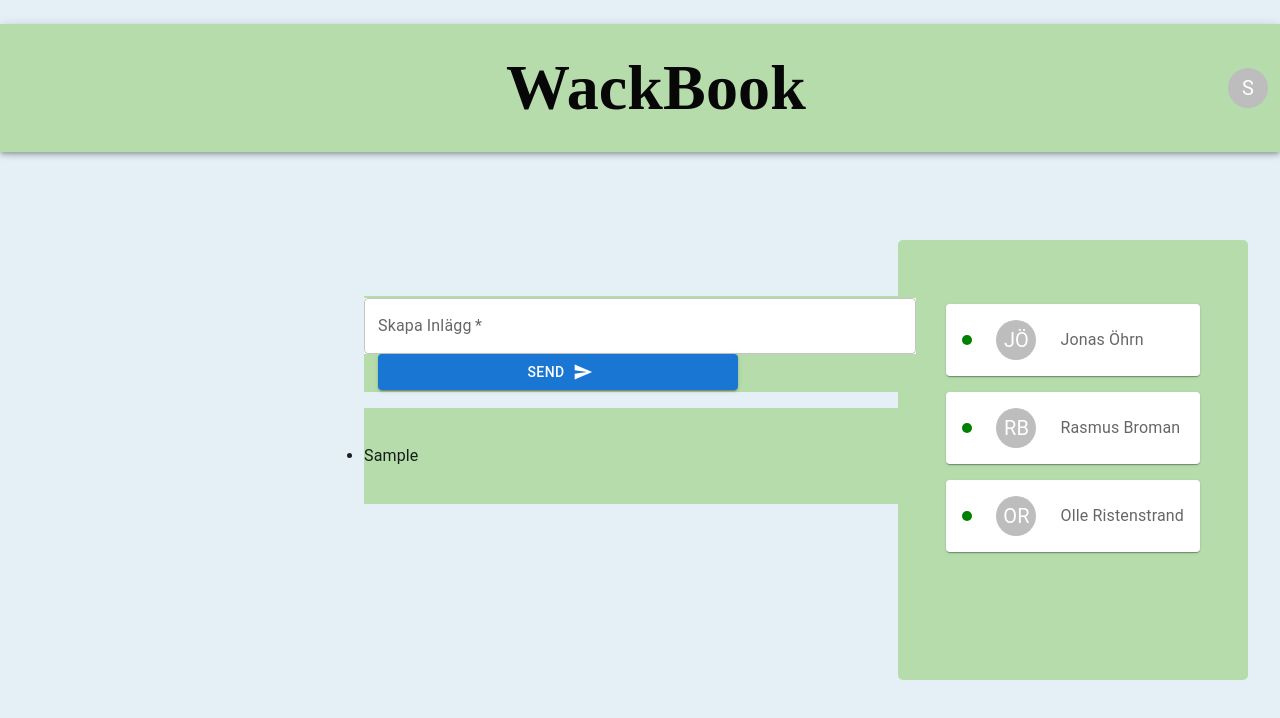
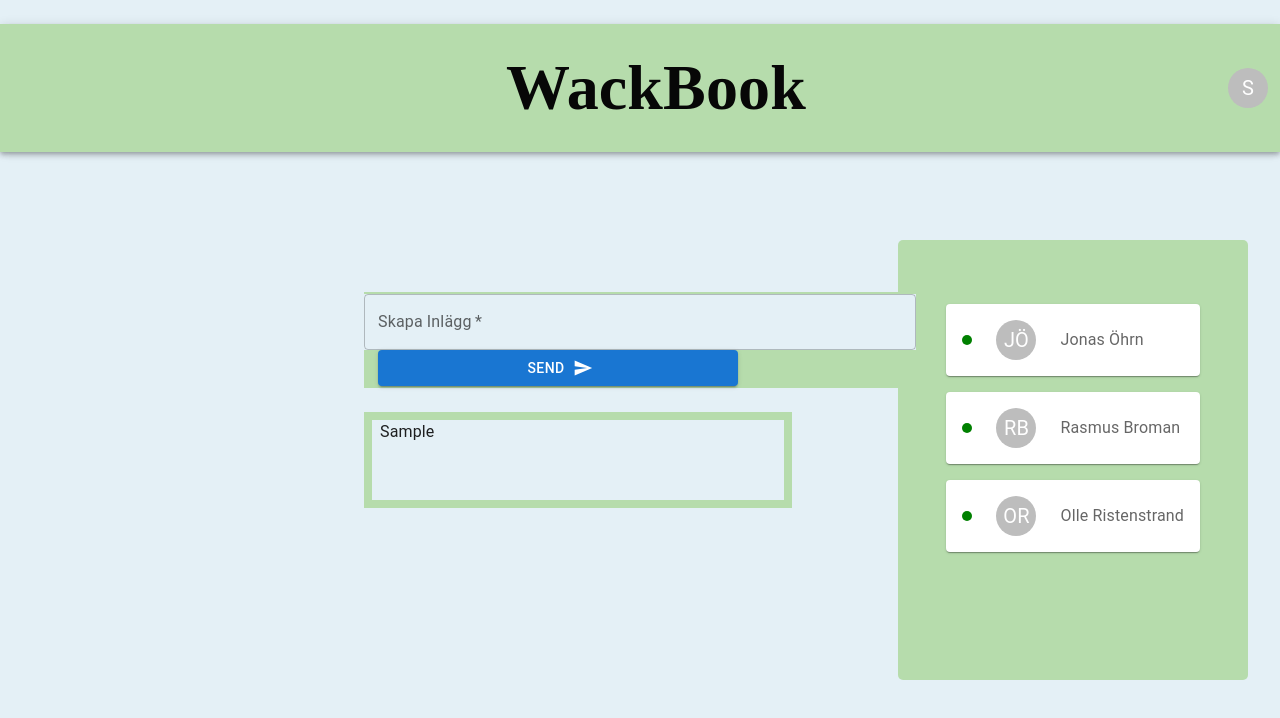
Before and after one commit to olelwow/wack-book, a React (Create React App) app: page /MainPage in a window 1280 px wide. Both pictures are taken after typing "Sample" into the empty fields and a click on the button "SEND". Shown: the top 718 px of the page. Built offline with nearby package versions, Linux system fonts and the light colour scheme.

Commit message:
meddelenaden

```diff
--- a/src/App.js
+++ b/src/App.js
@@ -1,5 +1,4 @@
 import "./App.css";
-
 import { Routes1 } from "./Routes";
 import { useState } from "react";
 
--- a/src/Components/CreatePosts.js
+++ b/src/Components/CreatePosts.js
@@ -9,7 +9,7 @@ import Stack from '@mui/material/Stack';
 import { ChangeEvent, useState } from "react";
 import NewPost from "./Post";
 
-const CreateNewPost = () => {
+const CreateNewPost = ({setLoggedInUser, loggedInUser}) => {
 
   const [text, setText] = useState("");
   const [createdElement, setCreatedElement] = useState([]);
@@ -49,8 +49,9 @@ const CreateNewPost = () => {
             onChange={(e) => setText(e.target.value)}
             maxRows={4}
             sx={{
-                background: "white",
+                background: "#e4f0f6",
                 display: 'flex',
+
 
             }}
             />
@@ -66,23 +67,48 @@ const CreateNewPost = () => {
 
         </Box>
         <Box sx={{
-            bgcolor: "#B6DCAC",
+            // bgcolor: "#B6DCAC",
             left: "1em",
             display: 'flex',
             flexDirection: 'row',
             alignItems: 'center',
-            minHeight: '12vh',
             marginTop: '1em',
+            WebkitFlexGrow: '1',
         }}>
 
 
-        <ul>
+        <ul
+        sx={{
+          display: 'flex',
+          padding: 0,
+        }}
+        >
         {createdElement && createdElement.map((item, i) => (
+  <Box  sx={{
+    bgcolor: "#B6DCAC",
+    display: 'flex',
+    alignItems: 'space-between',
+    padding: "0.5em",
+    marginTop: "0.5em",
+    minHeight: "12vh",
 
-    <li key={i}>{item}</li>
 
+  }}>
+    <h4>{loggedInUser}</h4>
+  <Box  sx={{
+       bgcolor: "#e4f0f6",
+       width: "51.5vh",
+       minHeight: "6vh",
+       listStyleType: "none",
+       wordBreak: 'break-word',
+       paddingLeft: "0.5em",
+
+     }}>
+    <li
+    key={i}>{item}</li>
+    </Box>
+    </Box>
 ))}
-
 
     </ul>
     </Box>
@@ -92,3 +118,8 @@ const CreateNewPost = () => {
 };
 
 export default CreateNewPost;
+
+
+// sx={{
+//   bgcolor: "#B6DCAC",
+// }}
--- a/src/Components/Pages/MainPage.js
+++ b/src/Components/Pages/MainPage.js
@@ -4,12 +4,12 @@ import CreateNewPost from "../CreatePosts";
 
 
 
-export const MainPage = () => {
+export const MainPage = ({setLoggedInUser, loggedInUser}) => {
   return (
     <>
       <HeaderAfterLogin />
       <FriendsStack />
-      <CreateNewPost />
+      <CreateNewPost setLoggedInUser={setLoggedInUser} loggedInUser={loggedInUser} />
     </>
   );
 };
--- a/src/Components/Post.js
+++ b/src/Components/Post.js
@@ -18,11 +18,10 @@ const NewPost = (key) =>{
             Height: '50vh',
 
         }}>
-             <Box sx={{ flexGrow: 1 }}>
+             {/* <Box sx={{ flexGrow: 1 }}>
             <TextField
             id="newTextPostField"
             aria-readonly
-            // label="Datum"
             multiline
             value={key}
             sx={{
@@ -31,7 +30,7 @@ const NewPost = (key) =>{
 
             }}
             />
-            </Box>
+            </Box> */}
             </Box>
         </Container>
         </React.Fragment>
```
